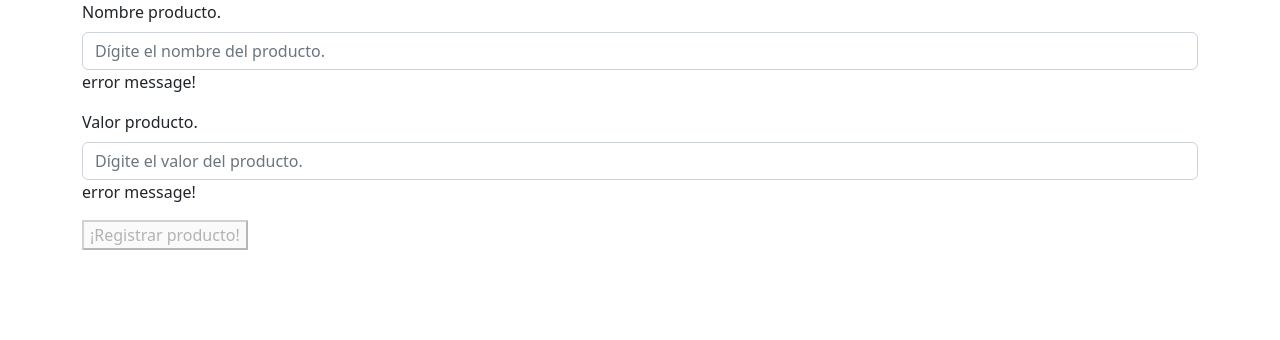
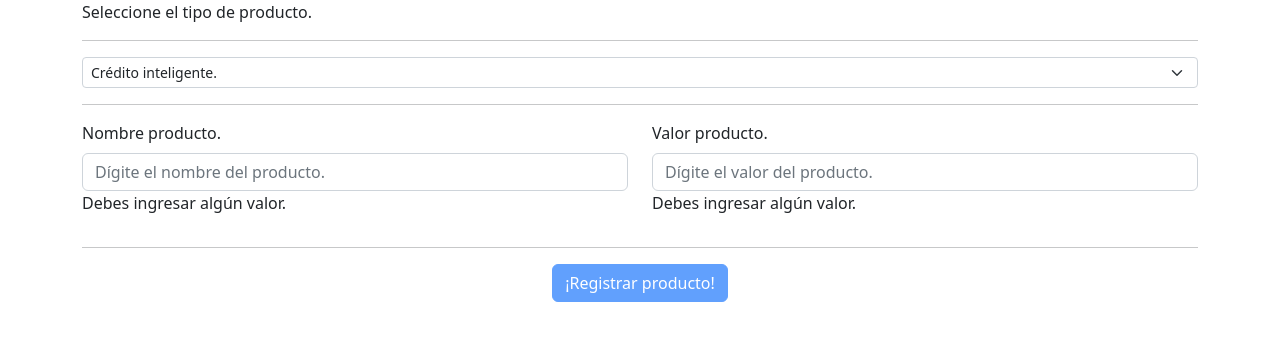
Before and after one commit to KingQRool/AngularProject, an Angular app: page / in a window 1280 px wide. Shown: the top 340 px of the page. Built offline with nearby package versions, Linux system fonts and the light colour scheme.

Commit message:
Form v.1.0

```diff
--- a/src/app/products/products/products.component.html
+++ b/src/app/products/products/products.component.html
@@ -1,19 +1,43 @@
 <section>
   <form (ngSubmit)="onRegister()" #MyForm="ngForm">
     <div class="container">
+      <div class="col-12">
+        <label>Seleccione el tipo de producto.</label>
+        <hr>
+        <select class="form-select form-select-sm">
+          <option value="1">Crédito inteligente.</option>
+          <option value="2">Crédito nómina.</option>
+          <option value="3">Línea Mujer.</option>
+          <option value="4">Convenio SUAM.</option>
+          <option value="5">PA Bancolombia.</option>
+        </select>
+      </div>
+      <hr>
+      <div class="row">
+        <div class="col-6">
           <div class="mb-3">
             <label class="form-label">Nombre producto.</label>
-        <input type="text" id="name" name="productName" required [(ngModel)]="register.productName" class="form-control"
-          placeholder="Dígite el nombre del producto.">
-        <p>error message!</p>
+            <input type="text" id="name" name="productName" required [(ngModel)]="register.productName"
+              class="form-control" placeholder="Dígite el nombre del producto.">
+            <p *ngIf="register.productName == '' ">Debes ingresar algún valor.</p>
           </div>
+        </div>
+        <br>
+        <div class="col-6">
           <div class="mb-3">
             <label class="form-label">Valor producto.</label>
             <input type="number" id="value" name="productValue" required [(ngModel)]="register.productValue"
               class="form-control" placeholder="Dígite el valor del producto.">
-        <p>error message!</p>
+            <p *ngIf="register.productValue == '' ">Debes ingresar algún valor.</p>
           </div>
-      <button [disabled]="MyForm.invalid" type="submit">¡Registrar producto!</button>
+        </div>
+      </div>
+      <hr>
+      <div class="d-grid gap-2 col-4 mx-auto">
+        <div class="d-grid gap-2 mx-auto d-md-block">
+          <button class="btn btn-primary" [disabled]="MyForm.invalid" type="submit">¡Registrar producto!</button>
+        </div>
+      </div>
     </div>
   </form>
 </section>
```
Also changed, not shown: src/app/products/products/products.component.ts (+3 -4 lines), 1 other file (tests, documents, lock files or other folders). Lines whose indentation alone changed are shown as unchanged.
